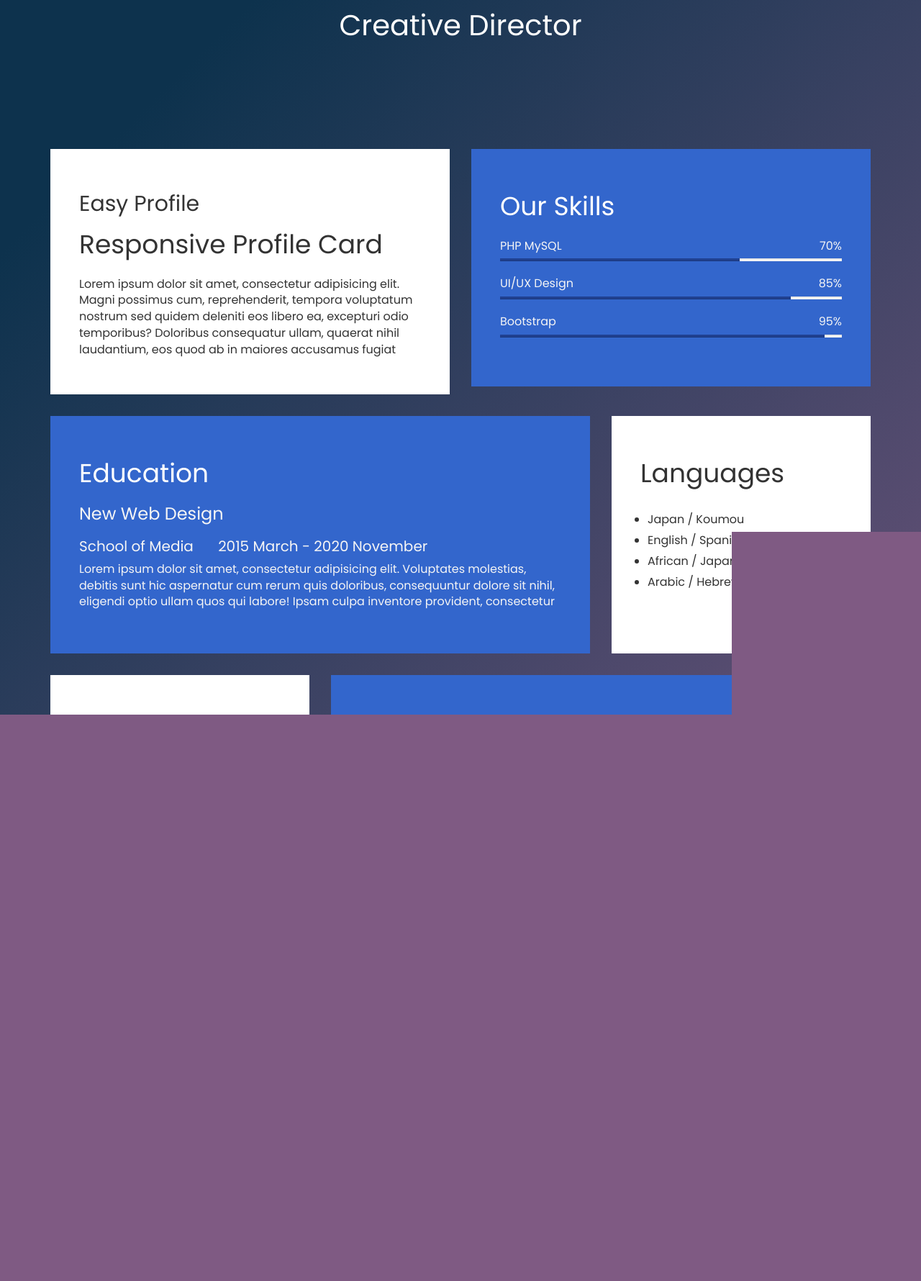
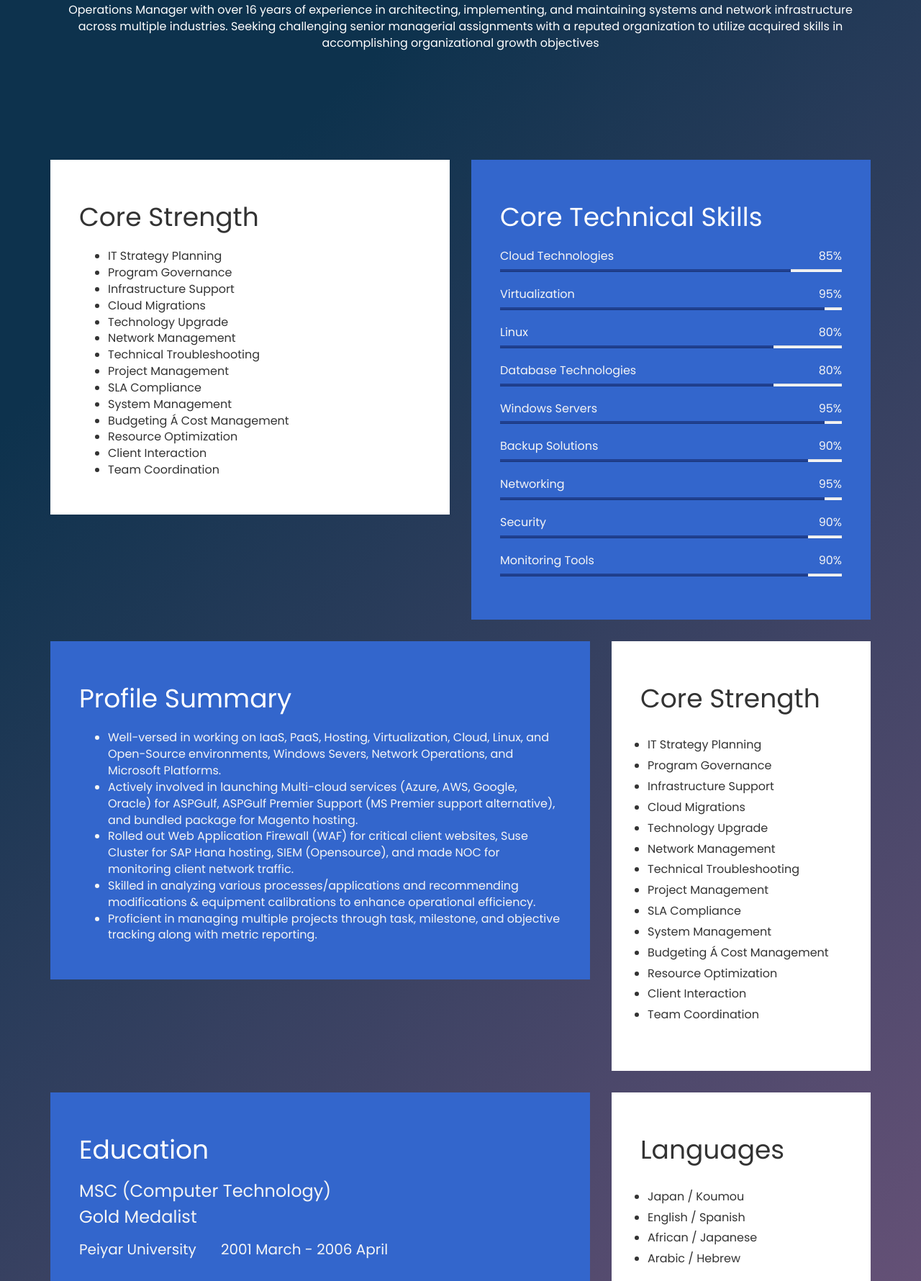
Before and after one commit to shaikbinu/cv, a plain HTML site: page index.html in a window 1280 px wide. Shown: the part 532-2312 px from the top of the page at 72% size. Before the commit the page ends 2117 px from the top, so only its background shows below. Drawn offline with Linux system fonts and the light colour scheme.

Commit message:
New CV Format

```diff
--- a/index.html
+++ b/index.html
@@ -2,7 +2,7 @@
 <html lang="en">
 <head>
 	<meta charset="utf-8">
-	<title>Responsive CV/Resume HTML Template</title>
+	<title>Shaik Binu - CV </title>
 	 <link href="https://fonts.googleapis.com/css2?family=Poppins&display=swap" rel="stylesheet">
 	<link rel="stylesheet" href="css/bootstrap.min.css">
 	<link rel="stylesheet" href="css/font-awesome.min.css">
@@ -46,15 +46,15 @@ h2 {
   color: #fff;
 }
 
-.about,.skills,
-.education,.languages,
+         .about, .skills, .technicalskills,
+         .education, .languages,
          .contact, .experience {
              padding: 40px;
              min-height: 330px;
          }
 
          .education, .languages,
-.contact, .experience {
+         .contact, .experience, .technicalskills {
              margin-top: 30px;
          }
 
@@ -251,8 +251,8 @@ footer {
 				<div class="col-md-12">
 					<img src="images/tm-easy-profile.jpg.png" class="img-responsive img-circle">
 
-				<h1 class="white">Hi, I am Loby</h1>
-				<h1 class="white">Creative Director</h1>
+					<h1 class="white">Hi, I am Shaik Binu</h1>
+					<p class="white" align="center">Operations Manager with over 16 years of experience in architecting, implementing, and maintaining systems and network infrastructure across multiple industries. Seeking challenging senior managerial assignments with a reputed organization to utilize acquired skills in accomplishing organizational growth objectives</p>
 				</div>
 			</div>
 		</div>
@@ -263,38 +263,130 @@ footer {
 		<div class="row">
 			<div class="col-md-6 col-sm-12">
 				<div class="about">
-				<h3 class="accent">Easy Profile</h3>
-				<h2>Responsive Profile Card</h2>
-				 <p>
-				     Lorem ipsum dolor sit amet, consectetur adipisicing elit. Magni possimus cum, reprehenderit, tempora voluptatum nostrum sed quidem deleniti eos libero ea, excepturi odio temporibus? Doloribus consequatur ullam, quaerat nihil laudantium, eos quod ab in maiores accusamus fugiat
-				 </p>
+					<h2>Core Strength</h2>
+					<ul>
+						<li>IT Strategy Planning</li>
+						<li>Program Governance</li>
+						<li>Infrastructure Support</li>
+						<li>Cloud Migrations</li>
+						<li>Technology Upgrade</li>
+						<li>Network Management</li>
+						<li>Technical Troubleshooting</li>
+						<li>Project Management</li>
+						<li>SLA Compliance</li>
+						<li>System Management</li>
+						<li>Budgeting &Aacute; Cost Management</li>
+						<li>Resource Optimization</li>
+						<li>Client Interaction</li>
+						<li>Team Coordination</li>
+
+					</ul>
 				</div>
 			</div>
 			<div class="col-md-6">
 				<div class="skills">
-				<h2 class="white">Our Skills</h2>
-				<strong>PHP MySQL</strong>
-				<span class="pull-right">70%</span>
-					<div class="progress">
-						<div class="progress-bar progress-bar-primary" role="progressbar"
-                        aria-valuenow="70" aria-valuemin="0" aria-valuemax="100" style="width: 70%;"></div>
-					</div>
-				<strong>UI/UX Design</strong>
+					<h2 class="white">Core Technical Skills</h2>
+					<strong>Cloud Technologies</strong>
 					<span class="pull-right">85%</span>
 					<div class="progress">
 						<div class="progress-bar progress-bar-primary" role="progressbar"
 							 aria-valuenow="85" aria-valuemin="0" aria-valuemax="100" style="width: 85%;"></div>
 					</div>
-				<strong>Bootstrap</strong>
+					<strong>Virtualization</strong>
 					<span class="pull-right">95%</span>
 					<div class="progress">
 						<div class="progress-bar progress-bar-primary" role="progressbar"
 							 aria-valuenow="95" aria-valuemin="0" aria-valuemax="100" style="width: 95%;"></div>
 					</div>
+					<strong>Linux</strong>
+					<span class="pull-right">80%</span>
+					<div class="progress">
+						<div class="progress-bar progress-bar-primary" role="progressbar"
+							 aria-valuenow="80" aria-valuemin="0" aria-valuemax="100" style="width: 80%;"></div>
+					</div>
+					<strong>Database Technologies</strong>
+					<span class="pull-right">80%</span>
+					<div class="progress">
+						<div class="progress-bar progress-bar-primary" role="progressbar"
+							 aria-valuenow="80" aria-valuemin="0" aria-valuemax="100" style="width: 80%;"></div>
+					</div>
+					<strong>Windows Servers</strong>
+					<span class="pull-right">95%</span>
+					<div class="progress">
+						<div class="progress-bar progress-bar-primary" role="progressbar"
+							 aria-valuenow="95" aria-valuemin="0" aria-valuemax="100" style="width: 95%;"></div>
+					</div>
+					<strong>Backup Solutions</strong>
+					<span class="pull-right">90%</span>
+					<div class="progress">
+						<div class="progress-bar progress-bar-primary" role="progressbar"
+							 aria-valuenow="90" aria-valuemin="0" aria-valuemax="100" style="width: 90%;"></div>
+					</div>
+					<strong>Networking</strong>
+					<span class="pull-right">95%</span>
+					<div class="progress">
+						<div class="progress-bar progress-bar-primary" role="progressbar"
+							 aria-valuenow="95" aria-valuemin="0" aria-valuemax="100" style="width: 95%;"></div>
+					</div>
+					<strong>Security</strong>
+					<span class="pull-right">90%</span>
+					<div class="progress">
+						<div class="progress-bar progress-bar-primary" role="progressbar"
+							 aria-valuenow="90" aria-valuemin="0" aria-valuemax="100" style="width: 90%;"></div>
+					</div>
+					<strong>Monitoring Tools</strong>
+					<span class="pull-right">90%</span>
+					<div class="progress">
+						<div class="progress-bar progress-bar-primary" role="progressbar"
+							 aria-valuenow="90" aria-valuemin="0" aria-valuemax="100" style="width: 90%;"></div>
+					</div>
 				</div>
 			</div>
 		</div>
 	</section>
+
+	<!-- Profile Summary & Core Strength -->
+	<section class="container">
+		<div class="row">
+			<div class="col-md-8">
+				<div class="education">
+					<h2 class="white">Profile Summary</h2>
+					<p class="education-description">
+						<ul>
+							<li>Well-versed in working on IaaS, PaaS, Hosting, Virtualization, Cloud, Linux, and Open-Source environments, Windows Severs, Network Operations, and Microsoft Platforms.</li>
+							<li>Actively involved in launching Multi-cloud services (Azure, AWS, Google, Oracle) for ASPGulf, ASPGulf Premier Support (MS Premier support alternative), and bundled package for Magento hosting.</li>
+							<li>Rolled out Web Application Firewall (WAF) for critical client websites, Suse Cluster for SAP Hana hosting, SIEM (Opensource), and made NOC for monitoring client network traffic.</li>
+							<li>Skilled in analyzing various processes/applications and recommending modifications & equipment calibrations to enhance operational efficiency.</li>
+							<li>Proficient in managing multiple projects through task, milestone, and objective tracking along with metric reporting.</li>
+						</ul>
+						</p>
+				</div>
+			</div>
+			<div class="col-md-4">
+				<div class="languages">
+					<h2>Core Strength</h2>
+					<ul>
+						<li>IT Strategy Planning</li>
+						<li>Program Governance</li>
+						<li>Infrastructure Support</li>
+						<li>Cloud Migrations</li>
+						<li>Technology Upgrade</li>
+						<li>Network Management</li>
+						<li>Technical Troubleshooting</li>
+						<li>Project Management</li>
+						<li>SLA Compliance</li>
+						<li>System Management</li>
+						<li>Budgeting &Aacute; Cost Management</li>
+						<li>Resource Optimization</li>
+						<li>Client Interaction</li>
+						<li>Team Coordination</li>
+
+					</ul>
+				</div>
+			</div>
+		</div>
+	</section>
+
 
 	<!-- education and languages -->
 	<section class="container">
@@ -302,14 +394,12 @@ footer {
 			<div class="col-md-8">
 				<div class="education">
 					<h2 class="white">Education</h2>
-						<h4 class="education-title ">New Web Design</h4>
+					<h4 class="education-title ">MSC (Computer Technology)</h4>
+					<h4 class="education-title ">Gold Medalist</h4>
 					<div class="education-school">
-								<h5>School of Media</h5><span></span>
-								<h5>2015 March - 2020 November</h5>
+						<h5>Peiyar University</h5><span></span>
+						<h5>2001 March - 2006 April</h5>
 					</div>
-						  <p class="education-description">
-						   Lorem ipsum dolor sit amet, consectetur adipisicing elit. Voluptates molestias, debitis sunt hic aspernatur cum rerum quis doloribus, consequuntur dolore sit nihil, eligendi optio ullam quos qui labore! Ipsam culpa inventore provident, consectetur
-						</p>
 				</div>
 			</div>
 			<div class="col-md-4">
@@ -359,7 +449,7 @@ footer {
 		<div class="container">
 			<div class="row">
 				<div class="col-md-12 col-sm-12">
-				<p>Copyright &copy; 2020 Your Easy Profile</p>
+					<p>Copyright &copy; 2022 Shaik Binu</p>
 					<ul class="social-icons">
 						<li><a href="#" class="fa fa-facebook"></a></li>
 						<li><a href="#" class="fa fa-google-plus"></a></li>
```
Also changed, not shown: 1 other file. Lines whose indentation alone changed are shown as unchanged.
